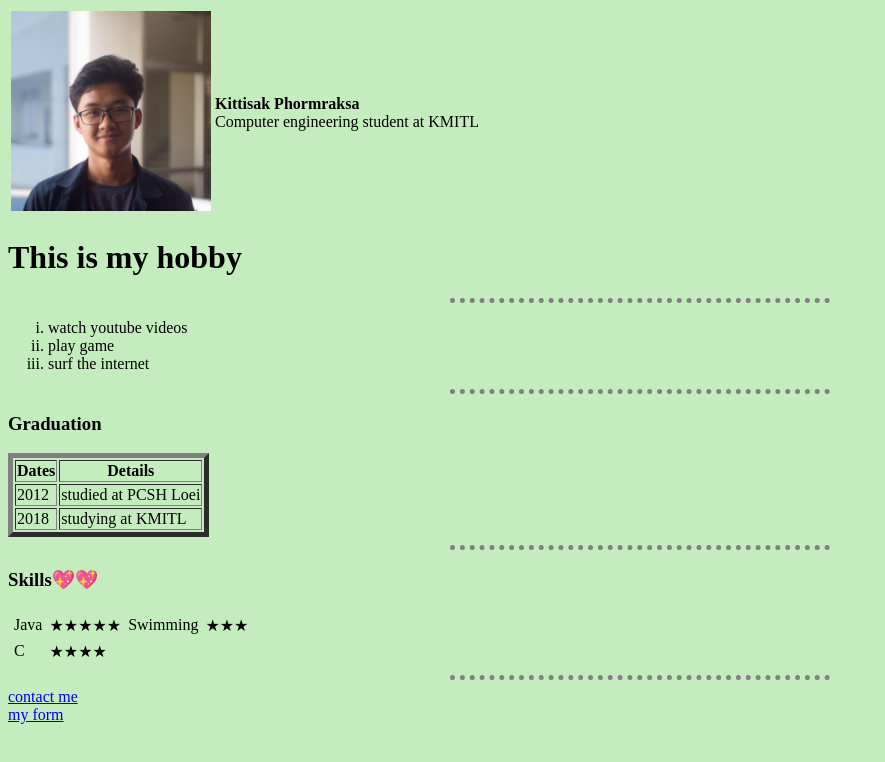
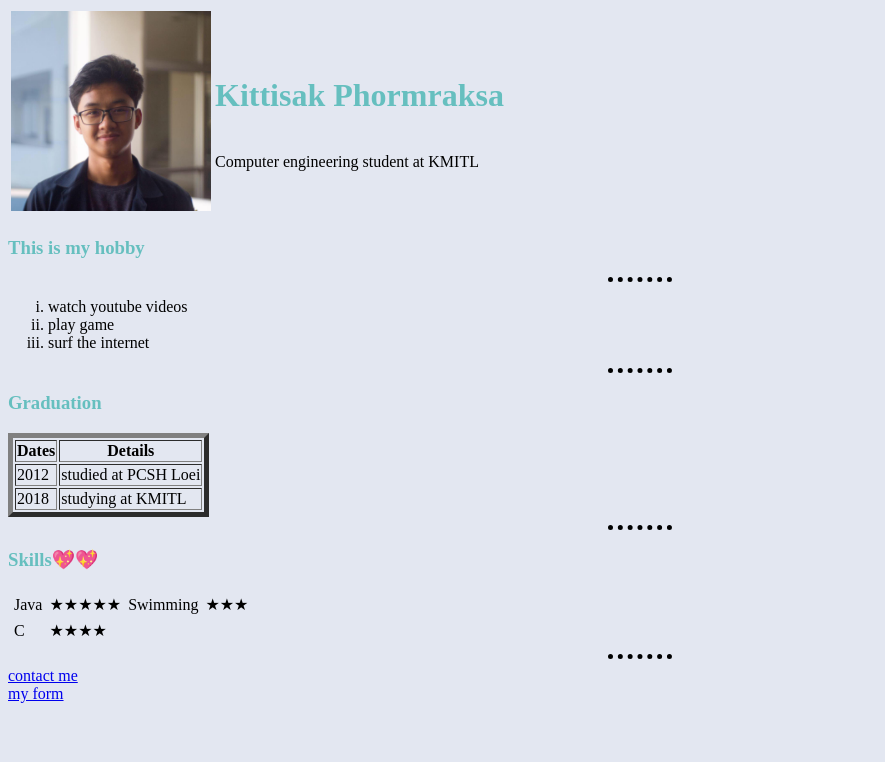
Before and after one commit to dnjooiopa/cv, a plain HTML site: page index.html in a window 1280 px wide. Shown: the whole page, without its empty margins (0-885 px from the left). Drawn offline with Linux system fonts and the light colour scheme.

Commit message:
add external css

```diff
--- /dev/null
+++ b/css/styles.css
@@ -0,0 +1,19 @@
+
+ body {
+     background-color: #e3e7f1;
+ }
+
+ hr {
+     border-style: dotted none none;
+     border-color: black;
+     border-width: 5px;
+     width: 5%;
+ }
+
+ h1{
+     color: #66BFBF;
+ }
+
+  h3 {
+      color: #66BFBF;
+  }
--- a/index.html
+++ b/index.html
@@ -4,34 +4,19 @@
 <head>
     <meta charset="utf-8">
     <title>Hello HTML</title>
-
-    <style>
-
-    body{
-        background-color: #c5ecbe;
-    }
-
-    hr{
-         background-color: none;
-         border-style: dotted none none;
-         border-color: grey;
-         border-width: 5px;
-         width: 30%;
-    }
-
-    </style>
+    <link rel="stylesheet" href="css/styles.css">
 </head>
 
 <body>
     <table>
         <tr>
             <td><img src="profile.jpg" alt="I'am Kittisak" width="200" height="200"></td>
-            <td> <strong>Kittisak Phormraksa</strong>  <br> Computer engineering student at KMITL</td>
+            <td> <h1>Kittisak Phormraksa</h1>  <br> Computer engineering student at KMITL</td>
         </tr>
 
 
     </table>
-    <h1>This is my hobby</h1>
+    <h3>This is my hobby</h3>
     <hr>
     <ol type='i'>
         <li>watch youtube videos</li>
```
Also changed, not shown: contact.html (+1 -0 lines), form.html (+1 -4 lines).
